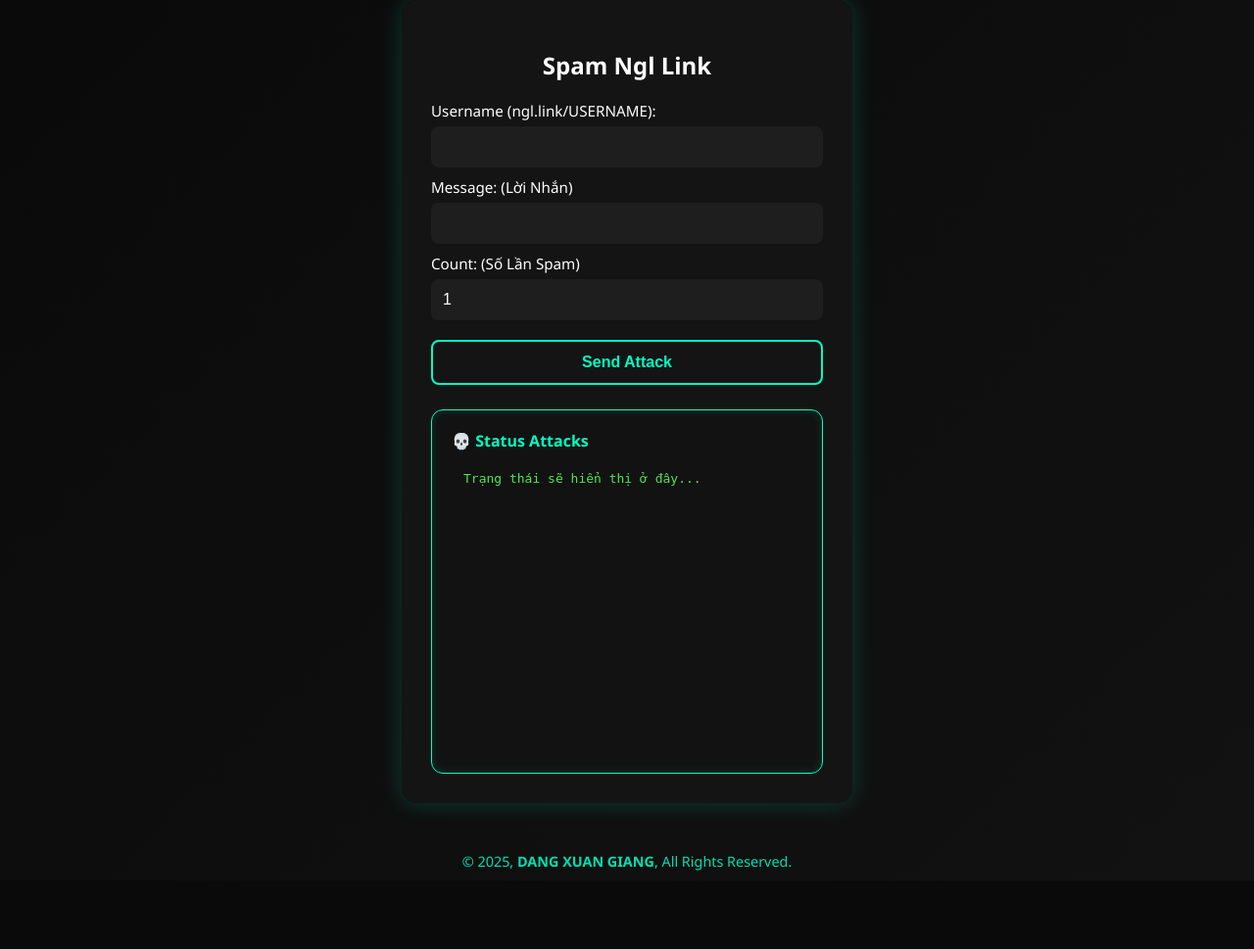
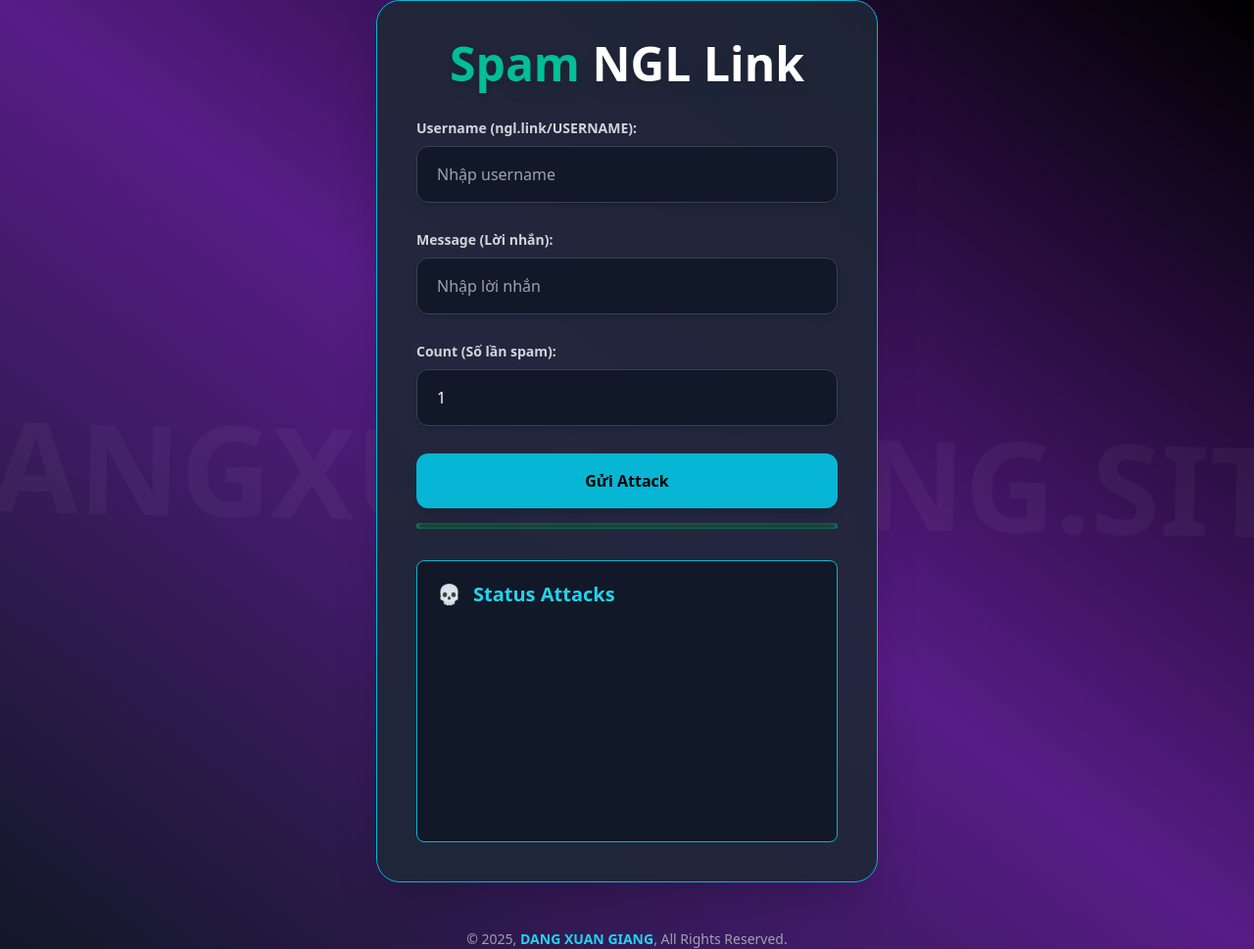
Before and after one commit to huynamne3/huyn1, a Flask app: page / in a window 1280 px wide; the page is wider, and only the part inside the window is pictured. Shown: that part at 98% size. Before the commit the page ends 889 px from the top of that part, so only its background shows below. Run offline with Flask 3, Linux system fonts and the light colour scheme; some libraries are stand-ins or nearby versions.

Commit message:
Update index.html

```diff
--- a/templates/index.html
+++ b/templates/index.html
@@ -1,209 +1,185 @@
-
 <!DOCTYPE html>
-<html lang="en">
+<html lang="vi">
 <head>
   <meta charset="UTF-8" />
-  <meta name="viewport" content="width=device-width, initial-scale=1.0"/>
-  <title>Spam Ngl Link</title>
+  <meta name="viewport" content="width=device-width, initial-scale=1" />
+  <title>Spam Ngl Link By Dang Xuan Giang</title>
+  <script src="https://cdn.tailwindcss.com"></script>
   <style>
-    :root {
-      --bg-color: #0f0f0f;
-      --text-color: #ffffff;
-      --input-bg: #1e1e1e;
-      --button-color: #00ffc3;
-      --button-hover: #00b894;
-      --status-bg: #121212;
-      --status-border: #00ffc3;
-      --error-color: #ff4d4d;
-      --success-color: #00e676;
-      --done-color: #00b894;
-      --processing-color: #ffea00;
-      --warning-color: #ff8c00;
+    /* Background chữ lớn đổi màu */
+    @keyframes floatText {
+      0%, 100% { transform: translate(-50%, -50%) rotate(-2deg); }
+      50% { transform: translate(-50%, -48%) rotate(2deg); }
+    }
+    body::before {
+      content: "DANGXUANGIANG.SITE";
+      white-space: pre-line;
+      position: absolute;
+      top: 50%;
+      left: 50%;
+      font-size: 10vw;
+      font-weight: 900;
+      color: rgba(255, 255, 255, 0.035);
+      transform: translate(-50%, -50%);
+      z-index: 0;
+      text-align: center;
+      line-height: 1.1;
+      animation: floatText 10s ease-in-out infinite;
+      pointer-events: none;
     }
 
-    * {
-      box-sizing: border-box;
+    /* Scrollbar */
+    #statusBox::-webkit-scrollbar {
+      width: 8px;
+    }
+    #statusBox::-webkit-scrollbar-thumb {
+      background: linear-gradient(135deg, #00ffc3, #00b894);
+      border-radius: 4px;
+    }
+    #statusBox::-webkit-scrollbar-track {
+      background: #121212;
     }
 
-    body {
-      margin: 0;
-      padding: 0;
-      background: linear-gradient(135deg, #0a0a0a, #121212);
-      color: var(--text-color);
-      font-family: 'Segoe UI', Tahoma, Geneva, Verdana, sans-serif;
-      display: flex;
-      flex-direction: column;
-      justify-content: center;
-      align-items: center;
-      min-height: 100vh;
+    /* Rainbow text animation */
+    @keyframes rainbow {
+      0%, 100% { color: #00ffc3; }
+      25% { color: #00b894; }
+      50% { color: #00e676; }
+      75% { color: #ffea00; }
+    }
+    .rainbow-text {
+      animation: rainbow 3s ease-in-out infinite;
     }
 
-    .container {
-      width: 92%;
-      max-width: 460px;
-      background: rgba(22, 22, 22, 0.9);
-      padding: 30px;
-      border-radius: 16px;
-      box-shadow: 0 0 25px rgba(0, 255, 195, 0.2);
-      backdrop-filter: blur(4px);
+    /* Fancy button hover */
+    button {
+      position: relative;
+      overflow: hidden;
+      z-index: 0;
     }
-
-    h2 {
-      text-align: center;
-      margin-bottom: 20px;
+    button::before {
+      content: '';
+      position: absolute;
+      top: 50%;
+      left: 50%;
+      width: 300%;
+      height: 300%;
+      background: radial-gradient(circle, #00ffc3 10%, transparent 10.01%);
+      background-size: 50% 50%;
+      transform: translate(-50%, -50%) scale(0);
+      transition: transform 0.5s ease;
+      border-radius: 50%;
+      z-index: -1;
     }
-
-    label {
-      font-size: 0.95rem;
-      display: block;
-      margin-top: 10px;
+    button:hover::before {
+      transform: translate(-50%, -50%) scale(1);
     }
-
-    input, button {
-      width: 100%;
-      padding: 12px;
-      margin-top: 6px;
-      font-size: 1rem;
-      border: none;
-      border-radius: 8px;
-    }
-
-    input {
-      background-color: var(--input-bg);
-      color: var(--text-color);
-    }
-
-    button {
-      margin-top: 20px;
-      background-color: transparent;
-      border: 2px solid var(--button-color);
-      color: var(--button-color);
-      font-weight: bold;
-      cursor: pointer;
-      transition: all 0.3s ease;
-    }
-
     button:hover {
-      background-color: var(--button-color);
       color: black;
     }
 
-    .status-section {
-      background-color: var(--status-bg);
-      border: 1px solid var(--status-border);
-      padding: 20px;
-      margin-top: 25px;
-      border-radius: 12px;
-      box-shadow: inset 0 0 10px rgba(0, 255, 195, 0.15);
+    /* Progress bar */
+    #progressBarContainer {
+      height: 6px;
+      background: #1e1e1e;
+      border-radius: 3px;
+      overflow: hidden;
+      margin-top: 15px;
+      box-shadow: inset 0 0 5px #00ffc3aa;
+    }
+    #progressBar {
+      height: 100%;
+      background: linear-gradient(90deg, #00ffc3, #00b894);
+      width: 0%;
+      transition: width 0.3s ease;
     }
 
-    .status-section h3 {
-      color: var(--status-border);
-      font-size: 1rem;
-      display: flex;
-      align-items: center;
-      gap: 8px;
-      margin: 0 0 8px;
+    /* Status text */
+    .status-success {
+      color: #00e676;
+      font-weight: 600;
     }
-
-    .status-section pre {
-      background-color: transparent;
-      padding: 12px;
-      margin: 0;
-      color: #fff;
-      white-space: pre-wrap;
-      word-wrap: break-word;
-      height: 300px;
-      overflow-y: scroll;
-      max-width: 100%;
-      border-radius: 8px;
-      animation: colorChange 1s infinite; /* Chạy hiệu ứng màu liên tục */
+    .status-error {
+      color: #ff4d4d;
+      font-weight: 600;
     }
-
-    @keyframes colorChange {
-      0% { color: #ff4d4d; }  /* Màu đỏ */
-      25% { color: #ff8c00; } /* Màu cam */
-      50% { color: #ffea00; } /* Màu vàng */
-      75% { color: #00e676; } /* Màu xanh lá */
-      100% { color: #00ffc3; } /* Màu xanh dương */
-    }
-
-    .error {
-      color: var(--error-color);
-    }
-
-    .success {
-      color: var(--success-color);
-    }
-
-    .done {
-      color: var(--done-color);
-    }
-
-    .processing {
-      color: var(--processing-color);
-    }
-
-    .warning {
-      color: var(--warning-color);
-    }
-
-    footer {
-      margin-top: 40px;
-      padding: 10px;
-      font-size: 0.9rem;
-      text-align: center;
-      color: #00e0b2;
+    .status-processing {
+      color: #ffea00;
+      font-weight: 600;
+      animation: rainbow 2.5s ease-in-out infinite;
     }
   </style>
 </head>
-<body>
-  <div class="container">
-    <h2>Spam Ngl Link</h2>
-    <form id="spamForm">
-      <label for="username">Username (ngl.link/USERNAME):</label>
-      <input type="text" id="username" required />
 
-      <label for="message">Message: (Lời Nhắn)</label>
-      <input type="text" id="message" />
+<body class="bg-gradient-to-tr from-gray-900 via-purple-900 to-black min-h-screen flex flex-col justify-center items-center px-4 relative overflow-hidden">
 
-      <label for="count">Count: (Số Lần Spam)</label>
-      <input type="number" id="count" value="1" min="1" />
+  <div class="bg-gray-800/90 backdrop-blur-lg rounded-3xl shadow-2xl max-w-lg w-full p-10 border border-cyan-500 relative z-10">
+    <h1 class="text-5xl font-extrabold text-cyan-400 mb-8 text-center drop-shadow-lg rainbow-text">
+      Spam <span class="text-white">NGL Link</span>
+    </h1>
 
-      <button type="submit">Send Attack</button>
+    <form id="spamForm" class="space-y-7">
+      <div>
+        <label for="username" class="block mb-2 text-sm font-semibold text-gray-300">Username (ngl.link/USERNAME):</label>
+        <input type="text" id="username" required class="w-full rounded-xl border border-gray-700 bg-gray-900 text-white px-5 py-4 focus:outline-none focus:ring-4 focus:ring-cyan-400 transition shadow-md" placeholder="Nhập username" />
+      </div>
+
+      <div>
+        <label for="message" class="block mb-2 text-sm font-semibold text-gray-300">Message (Lời nhắn):</label>
+        <input type="text" id="message" class="w-full rounded-xl border border-gray-700 bg-gray-900 text-white px-5 py-4 focus:outline-none focus:ring-4 focus:ring-cyan-400 transition shadow-md" placeholder="Nhập lời nhắn" />
+      </div>
+
+      <div>
+        <label for="count" class="block mb-2 text-sm font-semibold text-gray-300">Count (Số lần spam):</label>
+        <input type="number" id="count" value="1" min="1" class="w-full rounded-xl border border-gray-700 bg-gray-900 text-white px-5 py-4 focus:outline-none focus:ring-4 focus:ring-cyan-400 transition shadow-md" />
+      </div>
+
+      <button type="submit" class="w-full py-4 mt-6 bg-cyan-500 font-extrabold rounded-xl shadow-lg hover:bg-cyan-600 transition relative z-10">
+        Gửi Attack
+      </button>
     </form>
 
-    <div class="status-section">
-      <h3>💀 Status Attacks</h3>
-      <pre id="statusBox">Trạng thái sẽ hiển thị ở đây...</pre>
+    <div id="progressBarContainer" aria-label="progress bar" role="progressbar" aria-valuemin="0" aria-valuemax="100">
+      <div id="progressBar"></div>
+    </div>
+
+    <div class="mt-8 bg-gray-900 border border-cyan-500 rounded-lg p-5 h-72 overflow-y-auto shadow-inner scrollbar-thin scrollbar-thumb-cyan-400 scrollbar-track-gray-900">
+      <h2 class="text-cyan-400 font-bold mb-3 flex items-center gap-3 text-xl select-none">
+        💀 <span>Status Attacks</span>
+      </h2>
+      <pre id="statusBox" class="whitespace-pre-wrap text-white text-sm select-text"></pre>
     </div>
   </div>
 
-  <footer>
-    © 2025, <strong>DANG XUAN GIANG</strong>, All Rights Reserved.
+  <footer class="mt-12 text-center text-gray-400 text-sm z-10 select-none">
+    © 2025, <span class="font-bold text-cyan-400">DANG XUAN GIANG</span>, All Rights Reserved.
   </footer>
 
   <script>
-document.getElementById('spamForm').addEventListener('submit', async function(e) {
+    const spamForm = document.getElementById('spamForm');
+    const statusBox = document.getElementById('statusBox');
+    const progressBar = document.getElementById('progressBar');
+
+    spamForm.addEventListener('submit', async function(e) {
       e.preventDefault();
 
       const username = document.getElementById('username').value.trim();
       const message = document.getElementById('message').value.trim();
       const count = parseInt(document.getElementById('count').value);
-    const statusBox = document.getElementById('statusBox');
-    statusBox.innerHTML = "";
+
+      statusBox.innerHTML = '';
+      progressBar.style.width = '0%';
 
       if (!username || !message) {
-        statusBox.innerHTML = "<div class='error'>❌ Vui lòng điền đủ thông tin.</div>";
+        statusBox.innerHTML = `<span class="status-error font-semibold">❌ Vui lòng điền đủ thông tin.</span>`;
         return;
       }
 
-    statusBox.classList.remove('error', 'success', 'done');
-    statusBox.classList.add('processing');
-
       for (let i = 1; i <= count; i++) {
         try {
-            // Gọi API
+          statusBox.innerHTML += `<div class="status-processing">Đang gửi tin nhắn ${i} trên ${count}...</div>`;
+          statusBox.scrollTop = statusBox.scrollHeight;
+
           const res = await fetch('https://huyn1.onrender.com/send-attack', {
             method: 'POST',
             headers: { 'Content-Type': 'application/json' },
@@ -212,44 +188,25 @@
 
           const data = await res.json();
           const result = data.results?.[0] || {};
-            const msg = result.message || `Sent ${i}/${count}`;
+          const msg = result.message || `Đã gửi ${i}/${count}`;
           const success = result.success;
 
-            const row = document.createElement('div');
-            row.innerHTML = `${msg} - <span style="color:${success ? 'limegreen' : 'crimson'}">${success ? '✔️' : '❌'}</span>`;
-            statusBox.appendChild(row);
-
-            if (success) {
-                statusBox.classList.remove('processing', 'error');
-                statusBox.classList.add('success');
-            } else {
-                statusBox.classList.remove('processing', 'success');
-                statusBox.classList.add('error');
+          statusBox.innerHTML = statusBox.innerHTML.replace(
+            `Đang gửi tin nhắn ${i} trên ${count}...`,
+            `${msg} - <span class="${success ? 'status-success' : 'status-error'}">${success ? '✔️' : '❌'}</span>`
+          );
+        } catch (err) {
+          statusBox.innerHTML += `<div class="status-error">Đã gửi ${i}/${count} - ❌ Lỗi kết nối</div>`;
         }
 
-        } catch (err) {
-            const row = document.createElement('div');
-            row.innerHTML = `Sent ${i}/${count} - <span style="color:crimson">❌ (error)</span>`;
-            statusBox.appendChild(row);
+        progressBar.style.width = ((i / count) * 100) + '%';
+        progressBar.setAttribute('aria-valuenow', (i / count) * 100);
+        statusBox.scrollTop = statusBox.scrollHeight;
 
-            statusBox.classList.remove('processing', 'success');
-            statusBox.classList.add('error');
+        await new Promise(res => setTimeout(res, 200));
       }
 
-        // ✅ Auto scroll xuống cuối
-        statusBox.scrollTop = statusBox.scrollHeight;
-
-        await new Promise(res => setTimeout(res, 200));  // delay giữa mỗi lần gửi
-    }
-
-    const doneRow = document.createElement('div');
-    doneRow.innerHTML = `<span style="color:limegreen">✅ Done!</span>`;
-    statusBox.appendChild(doneRow);
-
-    statusBox.classList.remove('processing');
-    statusBox.classList.add('done');
-
-    // Cuộn xuống dòng "Done!"
+      statusBox.innerHTML += `<div class="status-success font-bold text-lg mt-2">✅ Hoàn thành!</div>`;
       statusBox.scrollTop = statusBox.scrollHeight;
     });
   </script>
```
Lines whose indentation alone changed are shown as unchanged.
